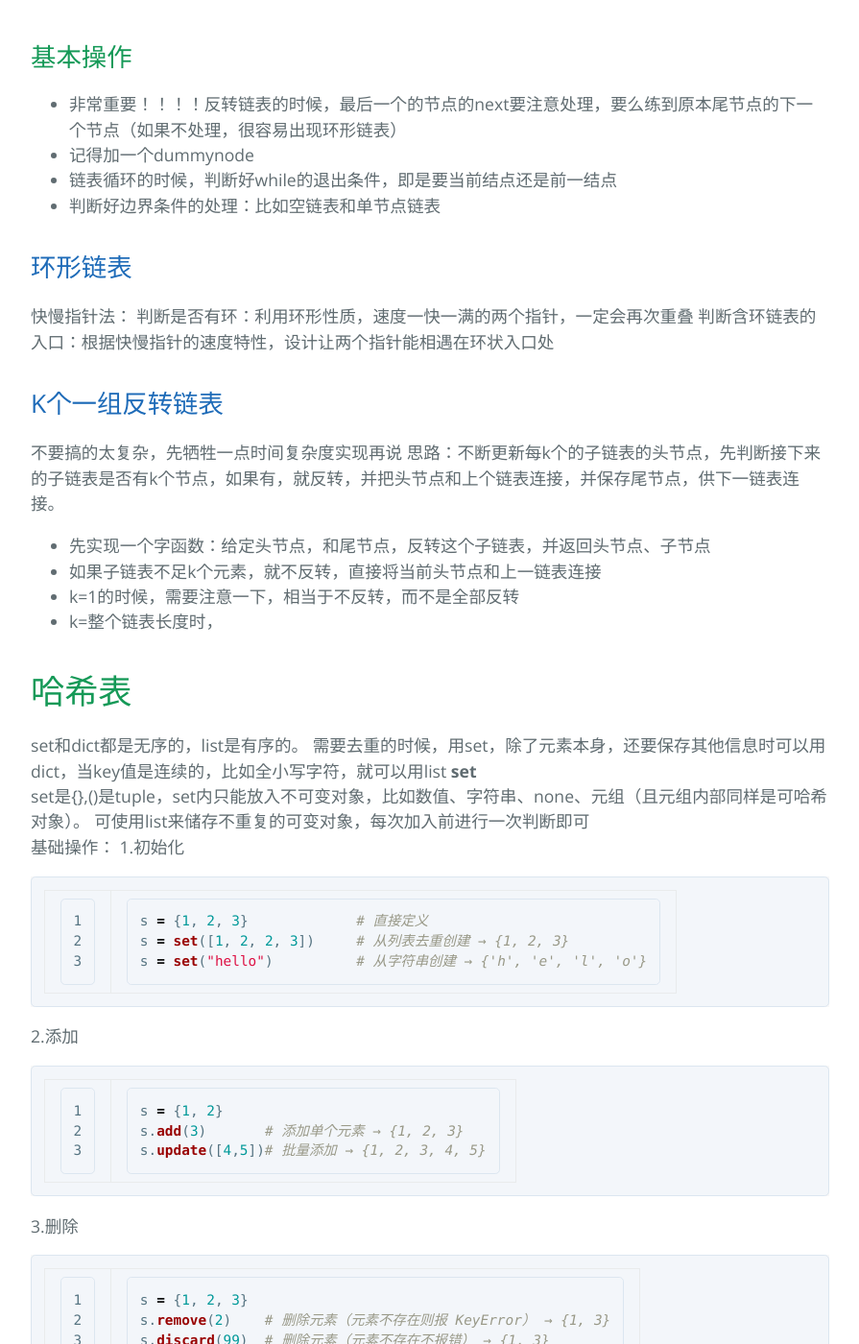
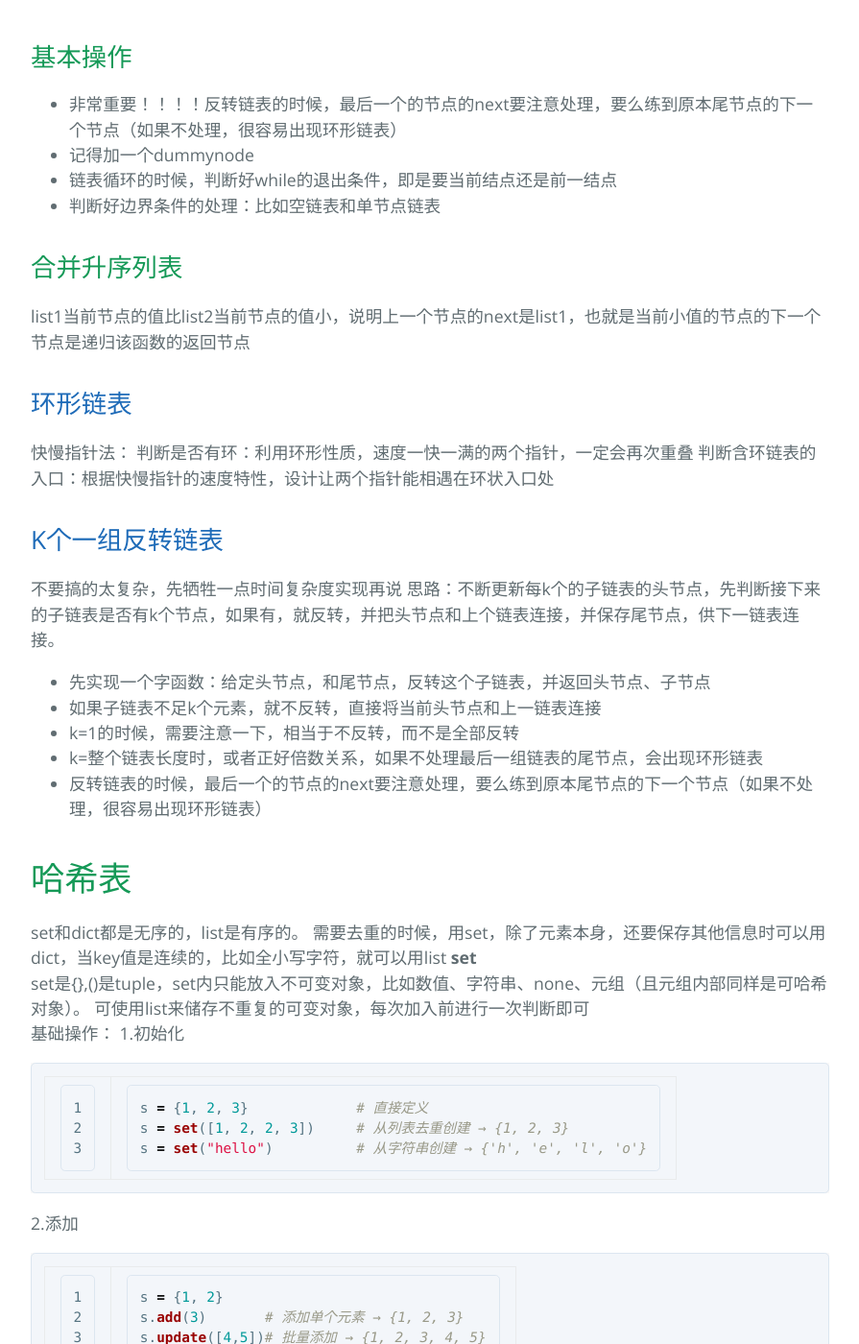
Before and after one commit to Ziyangpig/Note_LeetCode, a Jekyll site: the page built from Ali.md, in a window 1280 px wide and 1400 px high, scrolled down 6708 px. Shown: the whole window at 96% size, without its empty margins (192-1087 px from the left). Built offline with Jekyll 4.4.1, drawn with Linux system fonts in a browser that asks for light colours; our own code applies the rules of GitHub Pages for plain Markdown files; formulas are drawn with MathJax 3.

Commit message:
Update Ali.md

```diff
--- a/Ali.md
+++ b/Ali.md
@@ -229,6 +229,9 @@ class Solution:
 - 链表循环的时候，判断好while的退出条件，即是要当前结点还是前一结点
 - 判断好边界条件的处理：比如空链表和单节点链表
 
+## 合并升序列表
+list1当前节点的值比list2当前节点的值小，说明上一个节点的next是list1，也就是当前小值的节点的下一个节点是递归该函数的返回节点
+
 ## [环形链表](https://leetcode.cn/problems/linked-list-cycle-ii/)
 
 快慢指针法：
@@ -242,7 +245,10 @@ class Solution:
 - 先实现一个字函数：给定头节点，和尾节点，反转这个子链表，并返回头节点、子节点
 - 如果子链表不足k个元素，就不反转，直接将当前头节点和上一链表连接
 - k=1的时候，需要注意一下，相当于不反转，而不是全部反转
-- k=整个链表长度时，
+- k=整个链表长度时，或者正好倍数关系，如果不处理最后一组链表的尾节点，会出现环形链表
+- 反转链表的时候，最后一个的节点的next要注意处理，要么练到原本尾节点的下一个节点（如果不处理，很容易出现环形链表）
+
+
 
 # 哈希表
 set和dict都是无序的，list是有序的。
```
